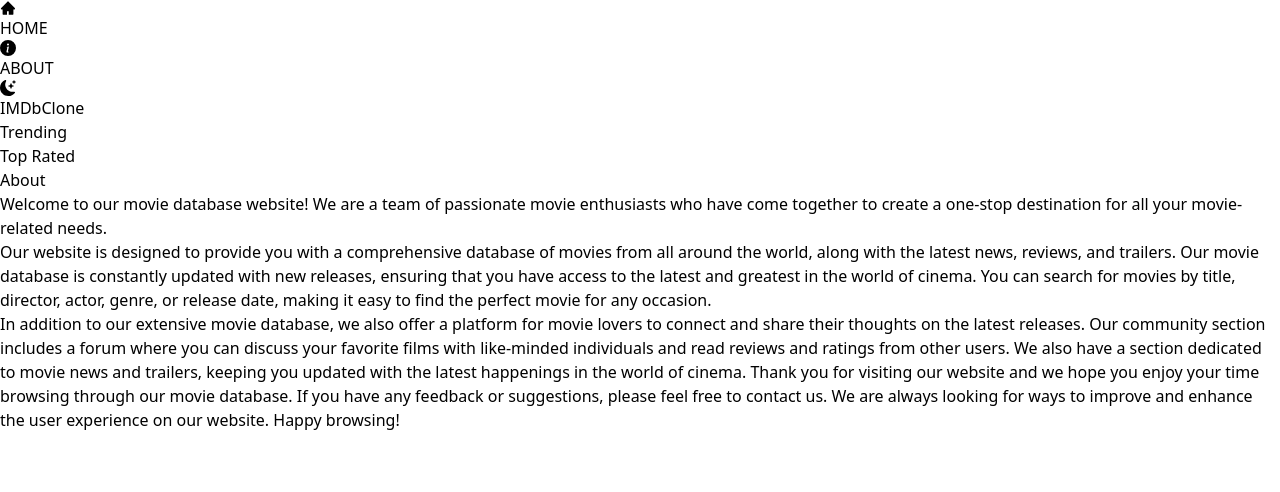
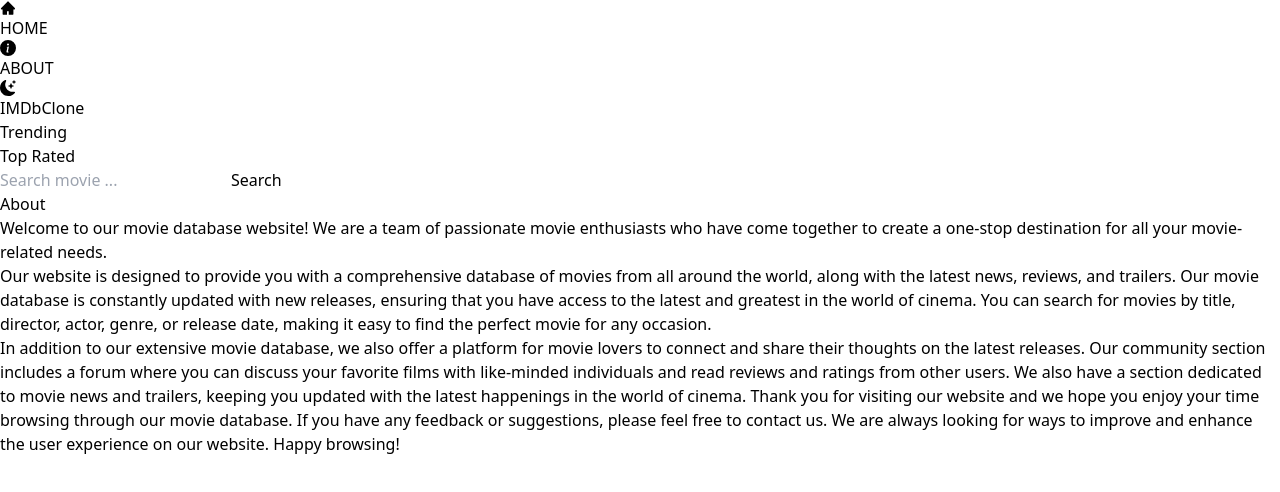
Before and after one commit to nhoxac94/imdb, a Next.js app: page /about in a window 1280 px wide. Shown: the top 492 px of the page. Built offline with nearby package versions, Linux system fonts and the light colour scheme.

Commit message:
add search

```diff
--- a/src/app/layout.jsx
+++ b/src/app/layout.jsx
@@ -1,6 +1,7 @@
 import Header from '@/components/Header';
 import Navbar from '@/components/Navbar';
 import Provides from '@/components/Provides';
+import SearchBox from '@/components/SearchBox';
 import './globals.css';
 
 export default function RootLayout({ children }) {
@@ -15,6 +16,9 @@
           {/* Navbar */}
           <Navbar />
 
+          {/* Search Box */}
+          <SearchBox />
+
           {children}
         </Provides>
       </body>
--- /dev/null
+++ b/src/components/SearchBox.jsx
@@ -0,0 +1,33 @@
+'use client';
+
+import React, { useState } from 'react';
+import { useRouter } from 'next/navigation';
+
+const SearchBox = () => {
+  const [search, setSearch] = useState('');
+  const router = useRouter();
+  const handleSubmit = (e) => {
+    e.preventDefault();
+    if (!search) return;
+    router.push(`/search/${search}`);
+  };
+  return (
+    <form
+      className='flex max-w-6xl mx-auto justify-between items-center px-5'
+      onSubmit={handleSubmit}
+    >
+      <input
+        type='text'
+        placeholder='Search movie ...'
+        className='w-full h-14 rounded-sm placeholder-gray-500 outline-none bg-transparent flex-1'
+        onChange={(e) => setSearch(e.target.value)}
+        value={search}
+      />
+      <button disabled={!search} type='submit' className='text-amber-600 disabled:text-gray-400  '>
+        Search
+      </button>
+    </form>
+  );
+};
+
+export default SearchBox;
```
Also changed, not shown: src/app/search/[searchTerm]/page.jsx (added, +24 -0 lines).
